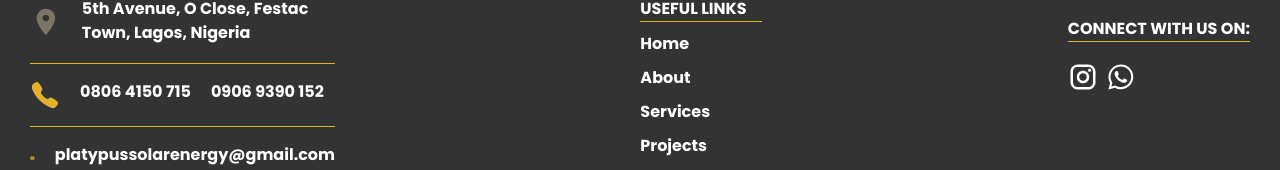
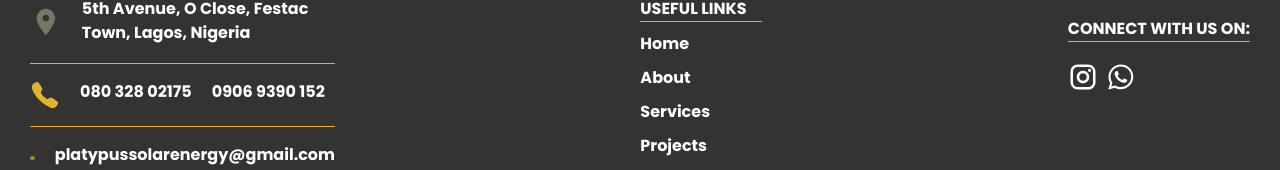
Before and after one commit to LeoDivine/platypus-energy, a Next.js app: page / in a window 1280 px wide. Shown: the part 2287-2457 px from the top of the page. Built offline with nearby package versions, Linux system fonts and the light colour scheme.

Commit message:
Latest Commit

```diff
--- a/src/components/footer.tsx
+++ b/src/components/footer.tsx
@@ -19,8 +19,8 @@ export default function Footer() {
           <hr className="border-[#e2b22d] hidden lg:inline" />
           <span className="gap-[20px] text-[#e2b22d] flex">
             {PhoneIcon}{" "}
-            <Link href="+2348064150715">
-              <p className="text-white">0806 4150 715</p>{" "}
+            <Link href="tel:+2348032802175">
+              <p className="text-white">080 328 02175</p>{" "}
             </Link>
             <Link href="tel:+234906939152">
               <p className="text-white">0906 9390 152</p>{" "}
```
